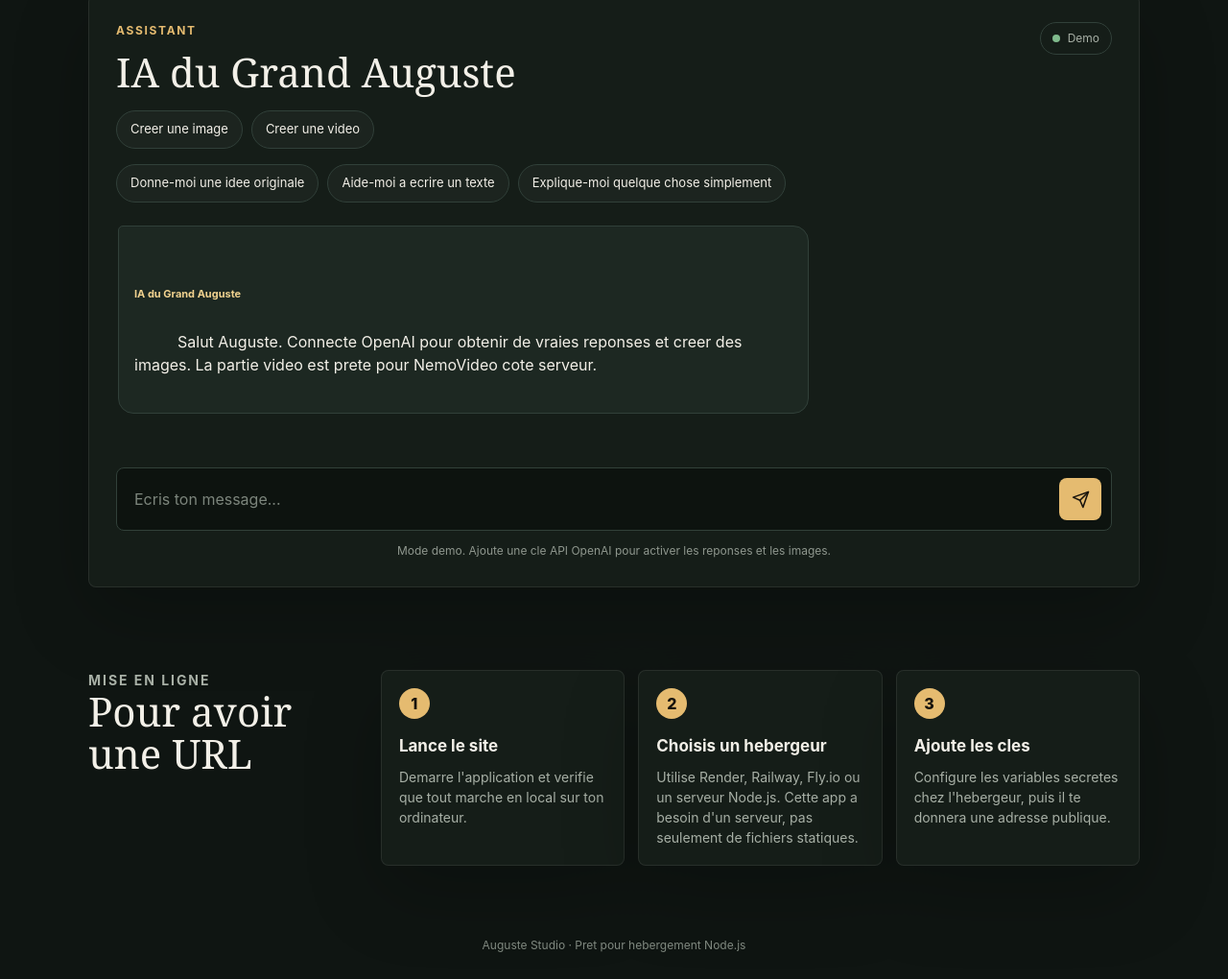
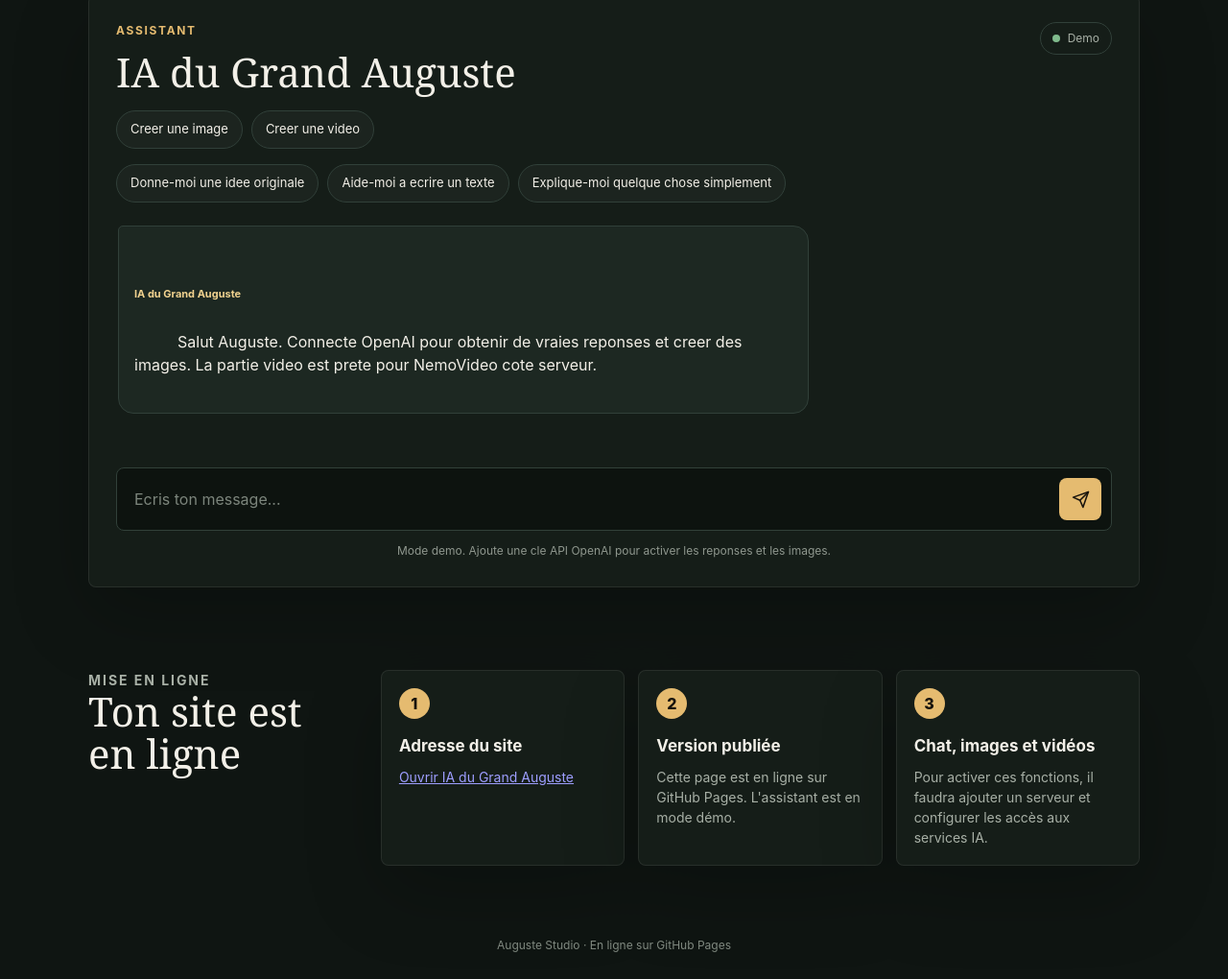
Before and after one commit to cberthou-blip/auguste, a plain HTML site: page index.html in a window 1280 px wide. Shown: the part 824-1844 px from the top of the page at 96% size. Drawn offline with Linux system fonts and the light colour scheme; no server answers.

Commit message:
Mettre à jour les informations de mise en ligne
Remplacer les étapes de configuration par l’adresse GitHub Pages et expliquer le mode démo.

```diff
--- a/index.html
+++ b/index.html
@@ -89,23 +89,23 @@
     <section class="hosting" id="hebergement" aria-labelledby="hosting-title">
       <div>
         <p class="eyebrow">Mise en ligne</p>
-        <h2 id="hosting-title">Pour avoir une URL</h2>
+        <h2 id="hosting-title">Ton site est en ligne</h2>
       </div>
       <div class="steps">
         <article>
           <span>1</span>
-          <h3>Lance le site</h3>
-          <p>Demarre l'application et verifie que tout marche en local sur ton ordinateur.</p>
+          <h3>Adresse du site</h3>
+          <p><a href="https://cberthou-blip.github.io/auguste/">Ouvrir IA du Grand Auguste</a></p>
         </article>
         <article>
           <span>2</span>
-          <h3>Choisis un hebergeur</h3>
-          <p>Utilise Render, Railway, Fly.io ou un serveur Node.js. Cette app a besoin d'un serveur, pas seulement de fichiers statiques.</p>
+          <h3>Version publiée</h3>
+          <p>Cette page est en ligne sur GitHub Pages. L'assistant est en mode démo.</p>
         </article>
         <article>
           <span>3</span>
-          <h3>Ajoute les cles</h3>
-          <p>Configure les variables secretes chez l'hebergeur, puis il te donnera une adresse publique.</p>
+          <h3>Chat, images et vidéos</h3>
+          <p>Pour activer ces fonctions, il faudra ajouter un serveur et configurer les accès aux services IA.</p>
         </article>
       </div>
     </section>
@@ -123,7 +123,7 @@
     </form>
   </div>
 
-  <footer>Auguste Studio · Pret pour hebergement Node.js</footer>
+  <footer>Auguste Studio · En ligne sur GitHub Pages</footer>
   <script src="./app.js"></script>
 </body>
 </html>
```
